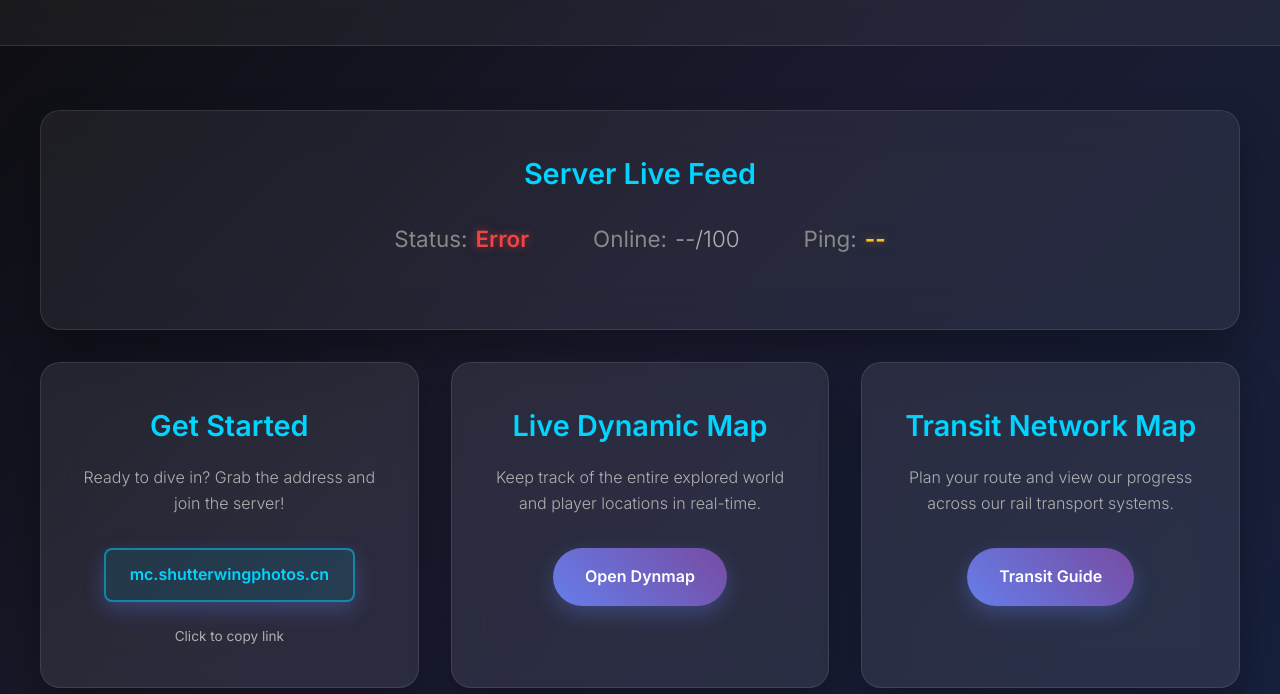
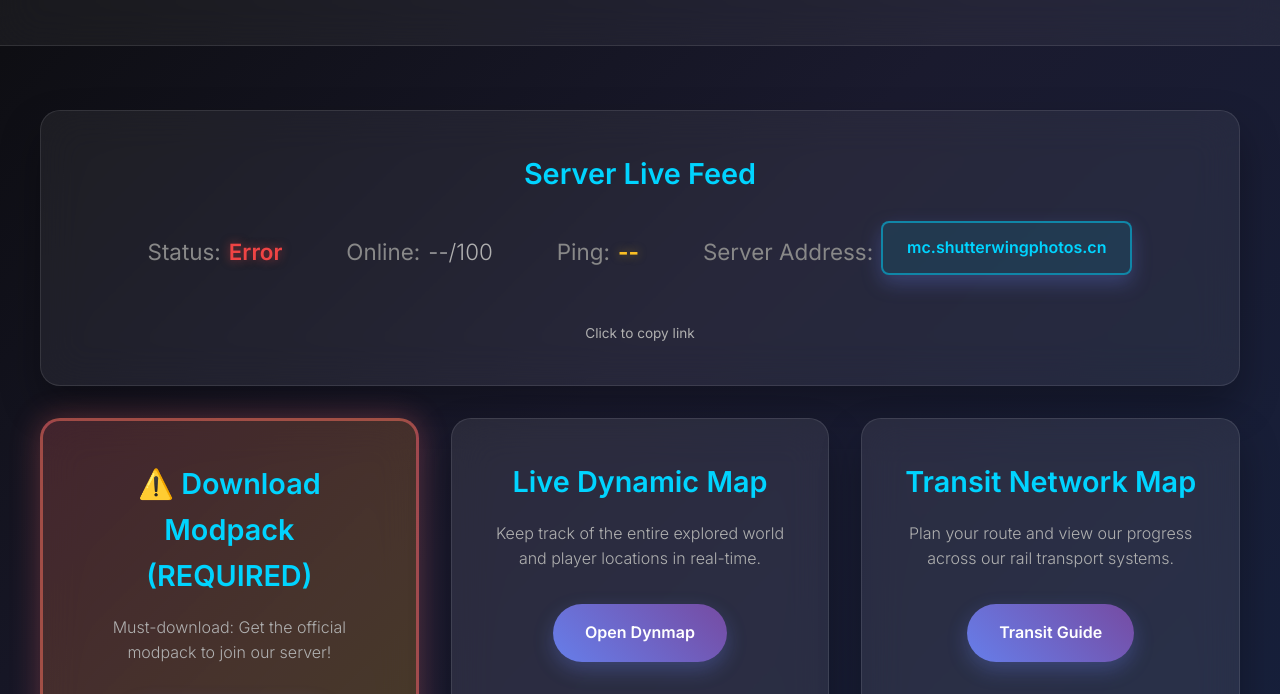
Before and after one commit to ShutterWingPhotos/aetheria-mc-web, a plain HTML site: page index.html in a window 1280 px wide. Shown: the part 258-952 px from the top of the page. Drawn offline with Linux system fonts and the light colour scheme; no server answers.

Commit message:
Add modpack download section and server address to homepage; update translations

```diff
--- a/css/style.css
+++ b/css/style.css
@@ -323,6 +323,19 @@
     transform: translateY(-15px) scale(1.02);
     box-shadow: 0 30px 60px rgba(0, 0, 0, 0.4);
     background: rgba(255, 255, 255, 0.12);
+}
+
+.modpack-card {
+    background: linear-gradient(135deg, rgba(255, 107, 107, 0.2), rgba(255, 193, 7, 0.2));
+    border: 3px solid rgba(255, 107, 107, 0.5);
+    box-shadow: 0 0 30px rgba(255, 107, 107, 0.3);
+    opacity: 1 !important;
+}
+
+@keyframes pulse {
+    0% { box-shadow: 0 0 30px rgba(255, 107, 107, 0.3); }
+    50% { box-shadow: 0 0 50px rgba(255, 107, 107, 0.6); }
+    100% { box-shadow: 0 0 30px rgba(255, 107, 107, 0.3); }
 }
 
 .status-card {
--- a/index.html
+++ b/index.html
@@ -35,17 +35,18 @@
                     <p><span data-i18n="status-online">Online:</span> <span id="server-status" class="status-online">Loading...</span></p>
                     <p><span data-i18n="status-players">Players:</span> <span id="player-count" class="player-count">0/100</span></p>
                     <p><span data-i18n="status-latency">Latency:</span> <span id="latency" class="latency">--</span></p>
+                    <p><span data-i18n="server-address">Server Address:</span> <span class="btn copy-link" onclick="copyServerAddress()">mc.shutterwingphotos.cn</span></p>
                 </div>
+                <small data-i18n="copy-hint">Click to copy server address</small>
                 <div class="online-users" id="online-users" style="display: none;">
                     <h3 data-i18n="online-players">Online Players</h3>
                     <div class="user-list" id="user-list"></div>
                 </div>
             </div>
-            <div class="link-card">
-                <h2 data-i18n="join-title">Join the Server</h2>
-                <p data-i18n="join-desc">Connect to our Minecraft server and start building!</p>
-                <span class="btn copy-link" onclick="copyServerAddress()">mc.shutterwingphotos.cn</span>
-                <small data-i18n="copy-hint">Click to copy server address</small>
+            <div class="link-card modpack-card">
+                <h2 data-i18n="modpack-title">Download Modpack</h2>
+                <p data-i18n="modpack-desc">Download the official modpack to join our server!</p>
+                <a href="http://124.220.159.111/assets/%e6%96%b0%e6%a8%a1%e7%bb%84_%e6%95%b4%e5%90%88%e5%8c%85.zip" class="btn" download data-i18n="modpack-btn">Download Modpack</a>
             </div>
             <div class="link-card">
                 <h2 data-i18n="dynmap-title">Dynmap</h2>
--- a/js/script.js
+++ b/js/script.js
@@ -51,6 +51,10 @@
         "team-2-desc": "Lead Administrator",
         "team-3-name": "Community Manager",
         "team-3-desc": "Event Coordinator",
+        "server-address": "Server Address:",
+        "modpack-title": "⚠️ Download Modpack (REQUIRED)",
+        "modpack-desc": "Must-download: Get the official modpack to join our server!",
+        "modpack-btn": "Download Modpack",
         "footer": "© 2026 LeoD.Aviation. Built for the community."
     },
     zh: {
@@ -102,6 +106,10 @@
         "team-2-desc": "管理员 & 前置服务器提供者",
         "team-3-name": "社区经理",
         "team-3-desc": "活动策划",
+        "server-address": "服务器地址:",
+        "modpack-title": "⚠️ 下载模组包 (必须)",
+        "modpack-desc": "必须下载：获取官方模组包加入我们的服务器！",
+        "modpack-btn": "下载模组包",
         "footer": "© 2026 LeoD.Aviation 版权所有 · 为社区而建。"
     }
 };
```
